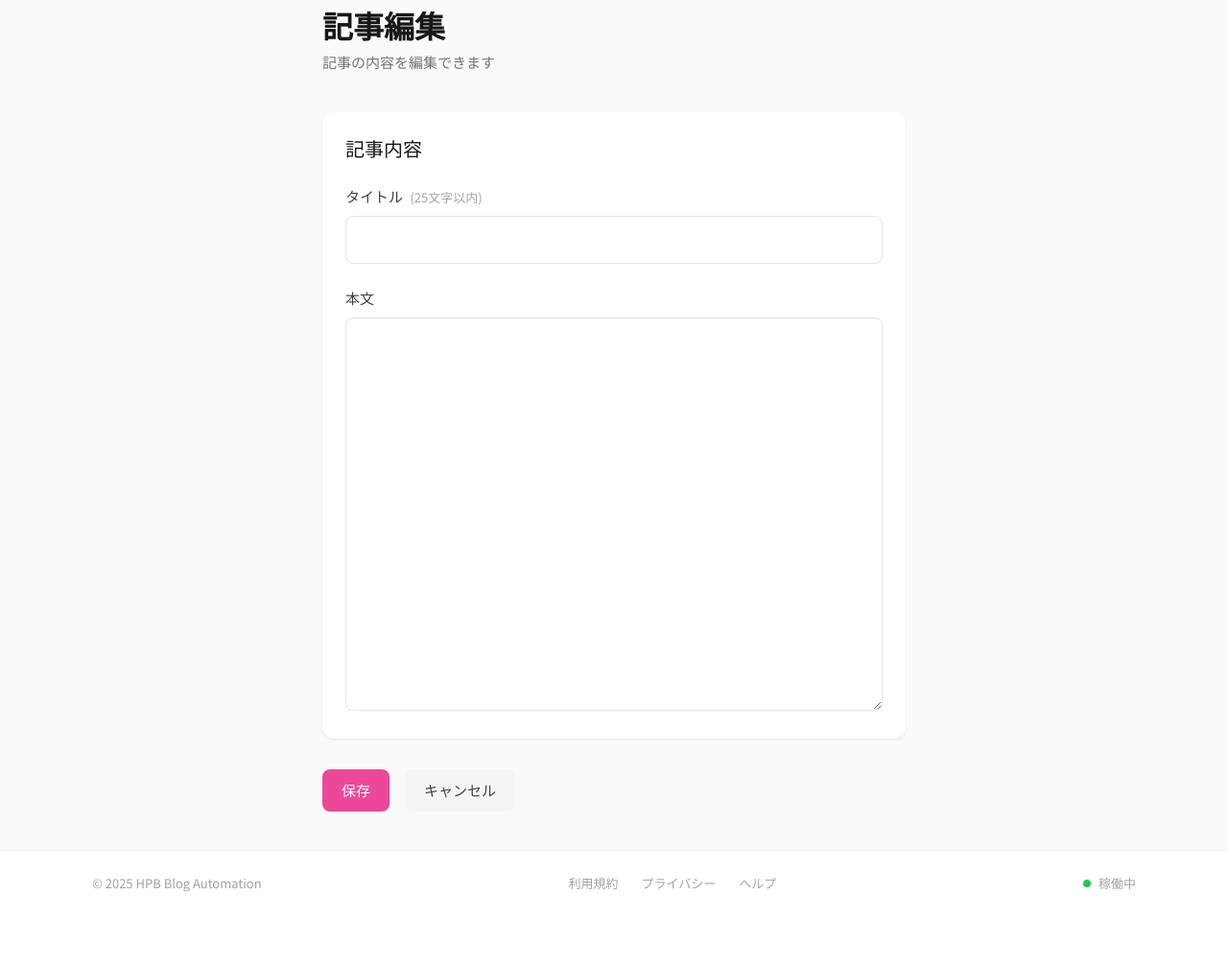
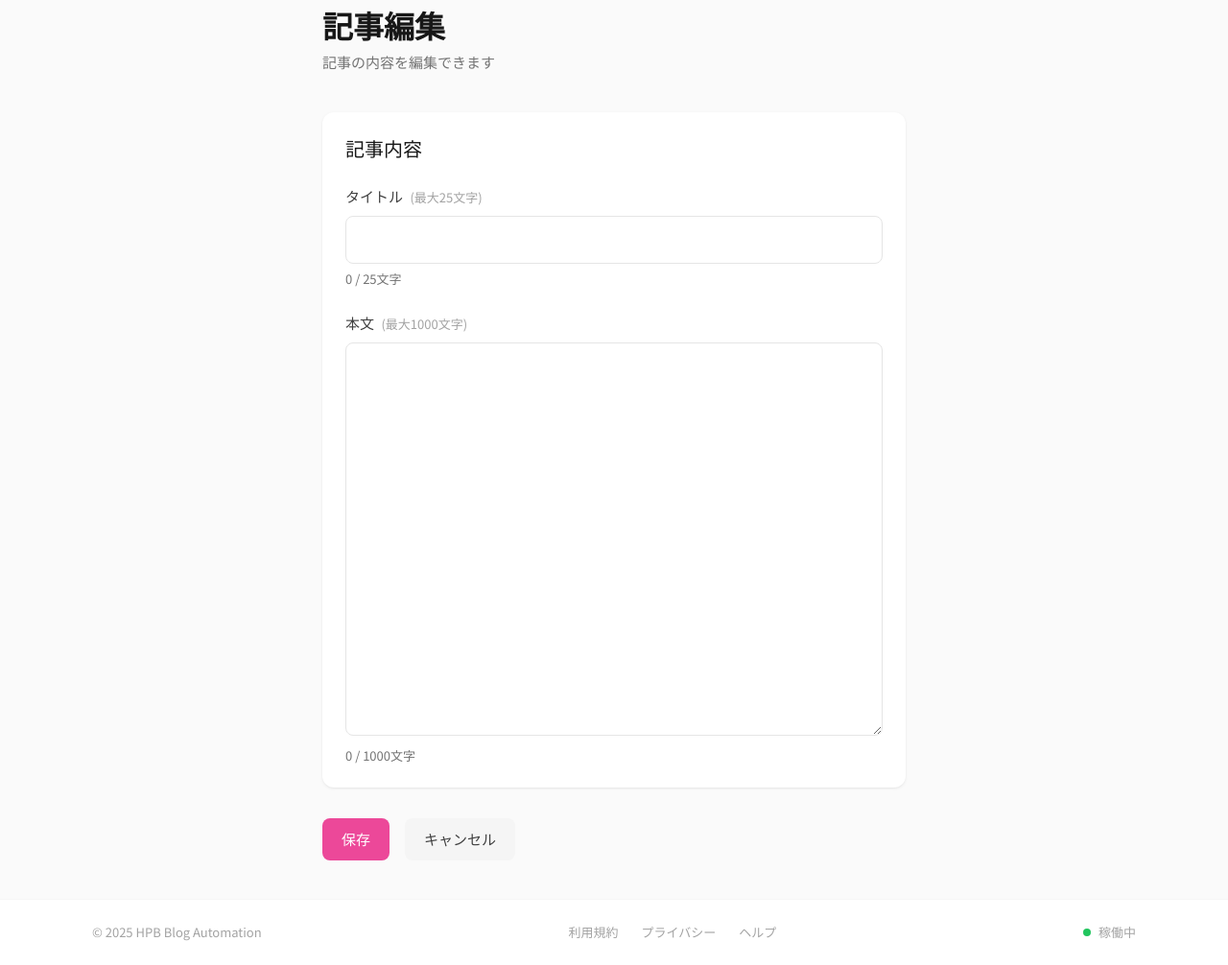
Before and after one commit to caadvisors1234/blog-automation, a Django app: template templates/blog/edit.html in a window 1280 px wide. Shown: the part 138-1144 px from the top of the page at 96% size. Before the commit the page ends 1068 px from the top, so only its background shows below. Run offline with Django 5.2, Linux system fonts and the light colour scheme; the template is opened without the code that fills it, so the values that code supplies are empty; parts of the project's set-up code (start-up, migrations or seed data) failed here and were passed over.

Commit message:
Add comprehensive validation for title (25 chars) and content (1000 chars) limits.
Implement complete validation for blog post title and content length at all
stages: AI generation, editing, and saving to ensure SALON BOARD compatibility.

Changes:
- apps/blog/tasks.py (generate_blog_content_task):
  * Update AI prompt to specify max 1000 characters for content
  * Add post-generation title truncation (max 25 characters)
  * Add post-generation content truncation (max 1000 characters)
  * Log warnings when title or content exceeds limits
  * Ensure all variations meet SALON BOARD requirements

- templates/blog/edit.html:
  * Add character counter for title (X / 25文字)
  * Add character counter for content (X / 1000文字)
  * Add maxlength attributes to prevent excess input
  * Display real-time character counts with color indicators:
    - Title: Gray (0-22), Yellow (23-25), Red (26+)
    - Content: Gray (0-900), Yellow (901-1000), Red (1001+)
  * Disable save button when content exceeds 1000 characters
  * Add client-side validation alerts for both fields
  * Update labels to show "(最大25文字)" and "(最大1000文字)"

- apps/blog/views.py (post_edit):
  * Add server-side validation for title length (max 25 chars)
  * Add server-side validation for content length (max 1000 chars)
  * Return specific error messages for each validation failure
  * Prevent saving invalid data to database

This ensures complete compatibility with SALON BOARD's character limits:
- Title: 25 characters maximum
- Content: 1000 characters maximum

Prevents posting failures and data truncation issues.

🤖 Generated with [Claude Code](https://claude.com/claude-code)

Co-Authored-By: Claude <noreply@anthropic.com>

```diff
--- a/templates/blog/edit.html
+++ b/templates/blog/edit.html
@@ -29,17 +29,24 @@
                 <div>
                     <label for="title" class="block text-body font-medium text-gray-700 mb-2">
                         タイトル
-                        <span class="text-caption text-gray-400 font-normal ml-1">(25文字以内)</span>
+                        <span class="text-caption text-gray-400 font-normal ml-1">(最大25文字)</span>
                     </label>
                     <input type="text" id="title" name="title" maxlength="25"
                            value="{{ post.title|default:'' }}" required>
+                    <p class="text-caption text-gray-500 mt-1.5">
+                        <span id="title-count">0</span> / 25文字
+                    </p>
                 </div>
 
                 <div>
                     <label for="content" class="block text-body font-medium text-gray-700 mb-2">
                         本文
+                        <span class="text-caption text-gray-400 font-normal ml-1">(最大1000文字)</span>
                     </label>
-                    <textarea id="content" name="content" rows="16">{{ post.content|default:'' }}</textarea>
+                    <textarea id="content" name="content" rows="16" maxlength="1000">{{ post.content|default:'' }}</textarea>
+                    <p class="text-caption text-gray-500 mt-1.5">
+                        <span id="content-count">0</span> / 1000文字
+                    </p>
                 </div>
             </div>
         </section>
@@ -56,3 +63,79 @@
     </form>
 </div>
 {% endblock %}
+
+{% block extra_js %}
+<script>
+    document.addEventListener('DOMContentLoaded', function() {
+        const titleInput = document.getElementById('title');
+        const titleCount = document.getElementById('title-count');
+        const contentTextarea = document.getElementById('content');
+        const contentCount = document.getElementById('content-count');
+        const submitBtn = document.querySelector('button[type="submit"]');
+
+        // Update title character count
+        function updateTitleCount() {
+            const count = titleInput.value.length;
+            titleCount.textContent = count;
+
+            // Change color based on character count
+            if (count > 25) {
+                titleCount.classList.add('text-red-600', 'font-medium');
+                titleCount.classList.remove('text-gray-500');
+            } else if (count > 22) {
+                titleCount.classList.add('text-yellow-600', 'font-medium');
+                titleCount.classList.remove('text-gray-500', 'text-red-600');
+            } else {
+                titleCount.classList.add('text-gray-500');
+                titleCount.classList.remove('text-yellow-600', 'text-red-600', 'font-medium');
+            }
+        }
+
+        // Update content character count
+        function updateContentCount() {
+            const count = contentTextarea.value.length;
+            contentCount.textContent = count;
+
+            // Change color based on character count
+            if (count > 1000) {
+                contentCount.classList.add('text-red-600', 'font-medium');
+                contentCount.classList.remove('text-gray-500');
+                submitBtn.disabled = true;
+                submitBtn.classList.add('opacity-50', 'cursor-not-allowed');
+            } else if (count > 900) {
+                contentCount.classList.add('text-yellow-600', 'font-medium');
+                contentCount.classList.remove('text-gray-500', 'text-red-600');
+                submitBtn.disabled = false;
+                submitBtn.classList.remove('opacity-50', 'cursor-not-allowed');
+            } else {
+                contentCount.classList.add('text-gray-500');
+                contentCount.classList.remove('text-yellow-600', 'text-red-600', 'font-medium');
+                submitBtn.disabled = false;
+                submitBtn.classList.remove('opacity-50', 'cursor-not-allowed');
+            }
+        }
+
+        // Initialize counts on page load
+        updateTitleCount();
+        updateContentCount();
+
+        // Update counts on input
+        titleInput.addEventListener('input', updateTitleCount);
+        contentTextarea.addEventListener('input', updateContentCount);
+
+        // Prevent form submission if validation fails
+        document.querySelector('form').addEventListener('submit', function(e) {
+            if (titleInput.value.length > 25) {
+                e.preventDefault();
+                alert('タイトルは25文字以内にしてください。');
+                return false;
+            }
+            if (contentTextarea.value.length > 1000) {
+                e.preventDefault();
+                alert('本文は1000文字以内にしてください。');
+                return false;
+            }
+        });
+    });
+</script>
+{% endblock %}
```
Also changed, not shown: apps/blog/tasks.py (+19 -1 lines), apps/blog/views.py (+17 -3 lines).
